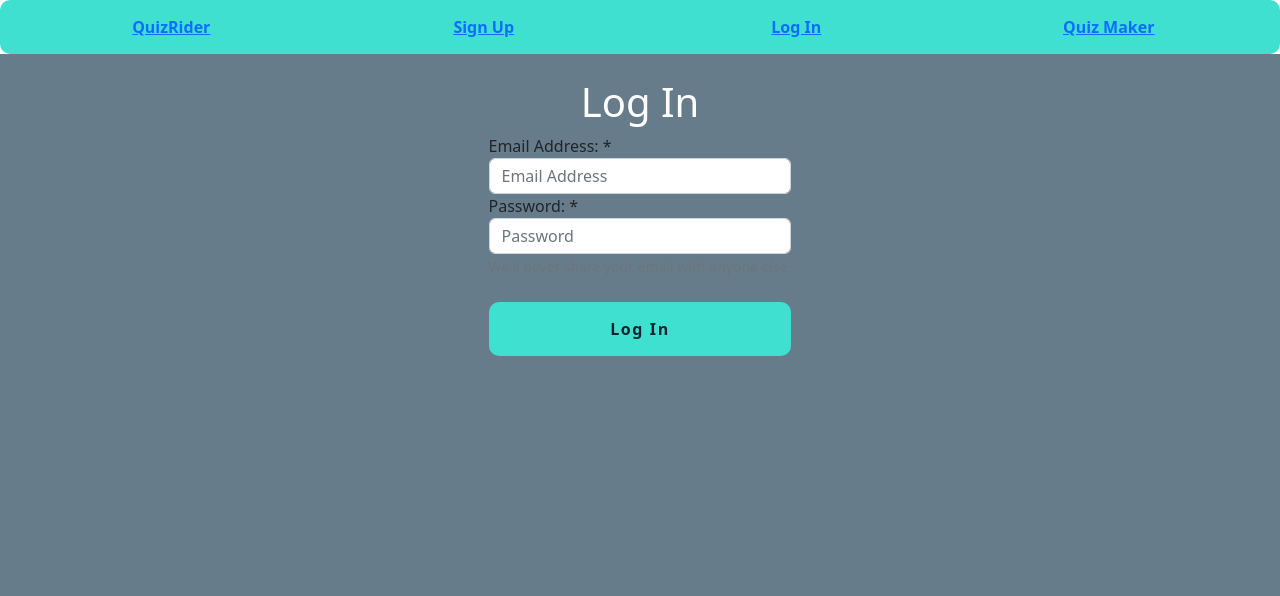
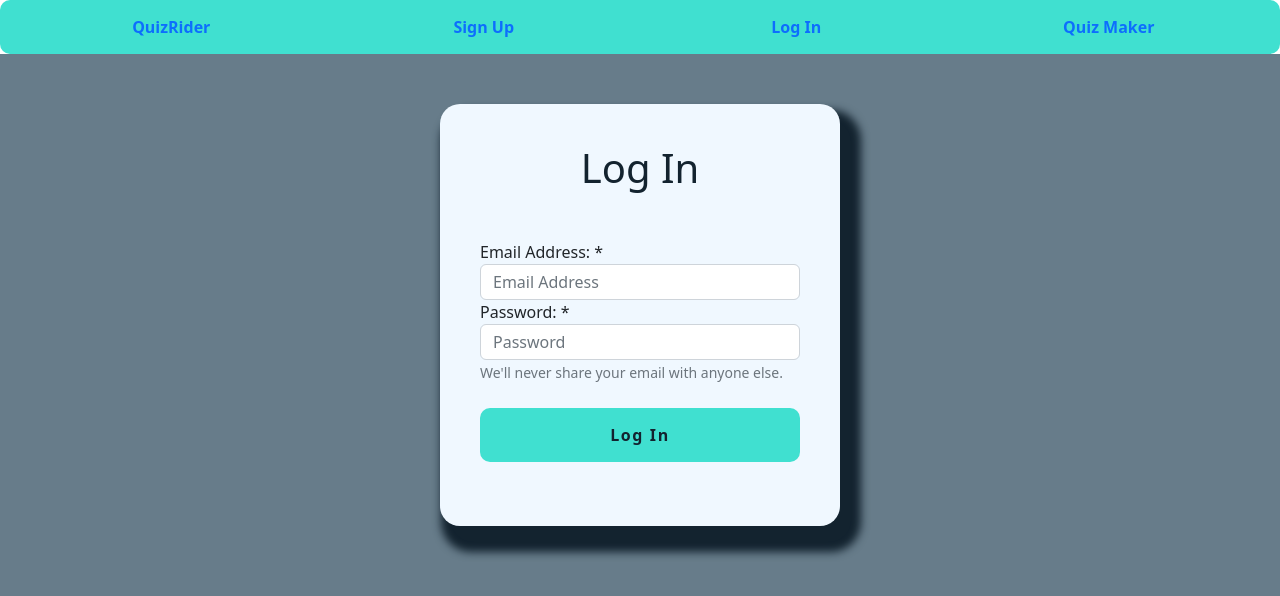
Before and after one commit to JungKata/vizsga, a React (Create React App) app: page /logIn in a window 1280 px wide. Shown: the top 596 px of the page. Built offline with nearby package versions, Linux system fonts and the light colour scheme.

Commit message:
css széppités

```diff
--- a/src/App.css
+++ b/src/App.css
@@ -146,6 +146,7 @@ body {
 
   .sign, .login, .quizrider, .make{
     font-weight: bold;
+    text-decoration:none;
   }
   .sign:visited, .quizrider:visited, .make:visited{
     color: #13232f;
@@ -160,6 +161,7 @@ body {
     display: block;
     padding: 15px;
     border-radius: 10px;
+
 
   }
 
@@ -214,8 +216,19 @@ body {
     font-size: 25px;
   }
 
- #signup{
+ #signup, #login{
+  margin-top: 50px;
   padding: 40px;
+  background-color: aliceblue;
+  border-radius: 20px;
+  border-color: #13232f;
+  box-shadow: 11px 16px 9px 10px #13232f;
+  width: 400px;
+ }
+
+ #sign_felirat, #login_felirat{
+  color: #13232f;
+  padding-bottom: 40px;
  }
 
  #gomb{
--- a/src/LogIn.tsx
+++ b/src/LogIn.tsx
@@ -5,8 +5,8 @@ export default class LogIn extends Component{
         return <div>
 
             <div className="tab-content">
-                <div id='login'> <br />
-                    <h1>Log In</h1>
+                <div id='login'>
+                    <h1 id="login_felirat">Log In</h1>
 
 
                             <div className='form-group'>
--- a/src/components/pages/signUp.tsx
+++ b/src/components/pages/signUp.tsx
@@ -3,8 +3,8 @@ import { Component, ReactNode } from "react";
 export default class signUp extends Component{
     render(){
         return <div className='tab-content'>
-            <div id='signup'><br />
-                <h1>Sign Up</h1>
+            <div id='signup'>
+                <h1 id="sign_felirat">Sign Up</h1>
 
 
               <div className='top-row'>
```
